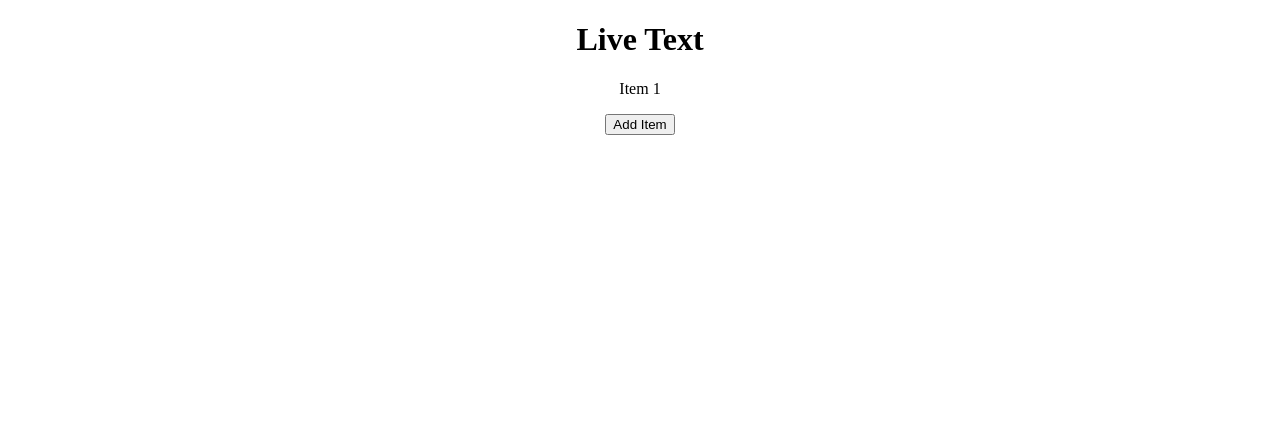
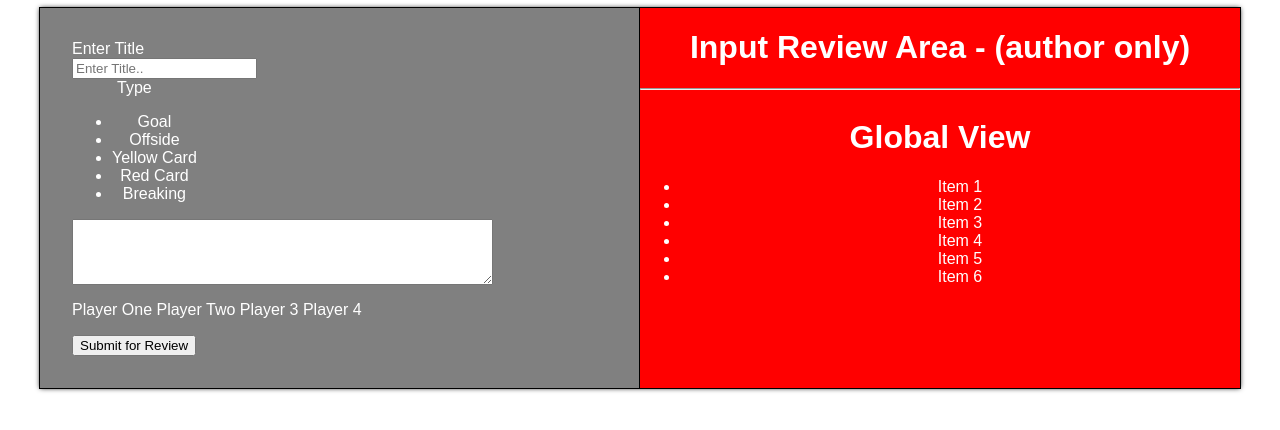
Before and after one commit to xScottishKrissx/live-text-redux, a React (Create React App) app: page / in a window 1280 px wide. Shown: the top 430 px of the page. Built offline with nearby package versions, Linux system fonts and the light colour scheme.

Commit message:
0.2 - UI Work - Getting Setup

```diff
--- a/package.json
+++ b/package.json
@@ -7,7 +7,9 @@
     "@testing-library/jest-dom": "^5.16.5",
     "@testing-library/react": "^13.4.0",
     "@testing-library/user-event": "^13.5.0",
+    "bootstrap": "^5.2.3",
     "react": "^18.2.0",
+    "react-bootstrap": "^2.6.0",
     "react-dom": "^18.2.0",
     "react-redux": "^8.0.5",
     "react-scripts": "5.0.1",
--- a/src/App.css
+++ b/src/App.css
@@ -36,3 +36,31 @@
     transform: rotate(360deg);
   }
 }
+
+.main-wrapper{
+  display: flex;
+    justify-content: space-evenly;
+    flex-direction: column;
+    /* align-content: space-evenly; */
+  background-color: grey;
+  box-shadow: 0px 0px 5px 0px black;
+  color: #fff;;
+  font-family: sans-serif;
+  margin: 0 auto;
+  max-width: 1200px;
+}
+
+@media screen and (min-width:768px) {
+  .main-wrapper{
+    flex-direction: row;
+  }
+}
+
+/*  */
+.right-column{
+  background-color: red;
+  display: flex;
+  flex: 0 0 50%;
+  flex-direction: column;
+  outline: 1px solid black;
+}
--- a/src/App.js
+++ b/src/App.js
@@ -2,6 +2,9 @@ import './App.css';
 
 import {useSelector, useDispatch} from 'react-redux'
 import {addItem} from './features/item'
+import AuthorInput from './components/author-input';
+import GlobalView from './components/global-view';
+import ItemReview from './components/item-review';
 
 function App() {
   const itemList = useSelector((state) => state.items.value)
@@ -9,9 +12,19 @@ function App() {
   const dispatch = useDispatch()
   return (
     <div className="App">
-      <h1>Live Text</h1>
+      <div className="main-wrapper">
+
+        <AuthorInput />
+
+        <div className='right-column'>
+          <ItemReview />
+          <GlobalView />
+        </div>
+
+      </div>
+      {/* <h1>Live Text</h1>
       <p>{itemList}</p>
-      <button onClick={()=>{dispatch(addItem("New Item :) "))}}>Add Item</button>
+      <button onClick={()=>{dispatch(addItem("New Item :) "))}}>Add Item</button> */}
     </div>
   );
 }
--- /dev/null
+++ b/src/components/author-input.css
@@ -0,0 +1,15 @@
+.author-input-wrapper{
+    outline: 1px solid black;
+    /* background-color: blue; */
+    display: flex;
+    flex: 0 0 50%;
+    flex-direction: column;
+
+}
+.author-input-form{
+    display: flex;
+    /* background-color: orange; */
+    padding: 2rem;
+    flex-direction: column;
+    align-items: flex-start;
+}
--- /dev/null
+++ b/src/components/author-input.js
@@ -0,0 +1,43 @@
+import React,{useState} from 'react'
+import { useDispatch } from 'react-redux'
+import { addItem } from '../features/item'
+import './author-input.css'
+export default function AuthorInput() {
+  const dispatch = useDispatch()
+
+  const [postTitle, setPostTitle] = useState("")
+  const [postType, setPostType] = useState("")
+  const [postBody, setPostBody] = useState("")
+  const [postForReview, setPostForReview] = useState({postTitle:"", postType:"", postBody:""})
+  // console.log(postForReview)
+
+  return (
+    <div className='author-input-wrapper'>
+      <div className='author-input-form'>
+        {/* Set the Title */}
+        <label htmlFor="title">Enter Title</label>
+        {/* Set the style for the card */}
+        <input type="text" placeholder='Enter Title..' name='title' onChange={(e)=>setPostTitle(e.target.value)}/>
+        <div>
+          Type
+          <ul>
+            <li>Goal</li>
+            <li>Offside</li>
+            <li>Yellow Card</li>
+            <li>Red Card</li>
+            <li>Breaking</li>
+          </ul>
+        </div>
+
+        {/* Write the main body of the card */}
+        <textarea id="w3review" name="w3review" rows="4" cols="50" />
+
+        {/* Instead of typing out a whole name, click on one of the pre-loaded names to insert it into the text area */}
+        <p>Player One Player Two Player 3 Player 4</p>
+
+        {/* Pass the card for review to the review area */}
+        <button onClick={()=>{dispatch(addItem({postTitle, postType, postBody}))}}>Submit for Review</button>
+      </div>
+    </div>
+  )
+}
--- /dev/null
+++ b/src/components/global-view.css
@@ -0,0 +1,3 @@
+.global-view-wrapper{
+
+}
--- /dev/null
+++ b/src/components/global-view.js
@@ -0,0 +1,23 @@
+import React from 'react'
+import './global-view.css'
+
+import { useSelector } from 'react-redux'
+
+export default function GlobalView() {
+  const itemList = useSelector((state) => state.items.value)
+  console.log(itemList)
+  return (
+    <div className='global-view-wrapper'>
+
+        <h1>Global View</h1>
+        <ul>
+          <li>Item 1</li>
+          <li>Item 2</li>
+          <li>Item 3</li>
+          <li>Item 4</li>
+          <li>Item 5</li>
+          <li>Item 6</li>
+        </ul>
+    </div>
+  )
+}
--- /dev/null
+++ b/src/components/item-review.js
@@ -0,0 +1,13 @@
+import React from 'react'
+import { useSelector } from 'react-redux'
+export default function ItemReview() {
+    const itemList = useSelector((state) => state.items.value)
+    console.log(itemList)
+  return (
+    <div>
+        <h1>Input Review Area - (author only)</h1>
+        {itemList.postTitle}
+        <hr />
+    </div>
+  )
+}
--- a/src/features/item.js
+++ b/src/features/item.js
@@ -1,12 +1,13 @@
 import { createSlice } from "@reduxjs/toolkit";
 
-const defaultState = "Item 1"
+const defaultState = []
 
 export const itemSlice = createSlice({
     name:"item",
     initialState:{value:defaultState},
     reducers:{
         addItem:(state,action) =>{
+            // state.value.push(action.payload) -- add to array
             state.value = action.payload
         }
     }
```
Also changed, not shown: 2 other files (tests, documents, lock files or other folders).
